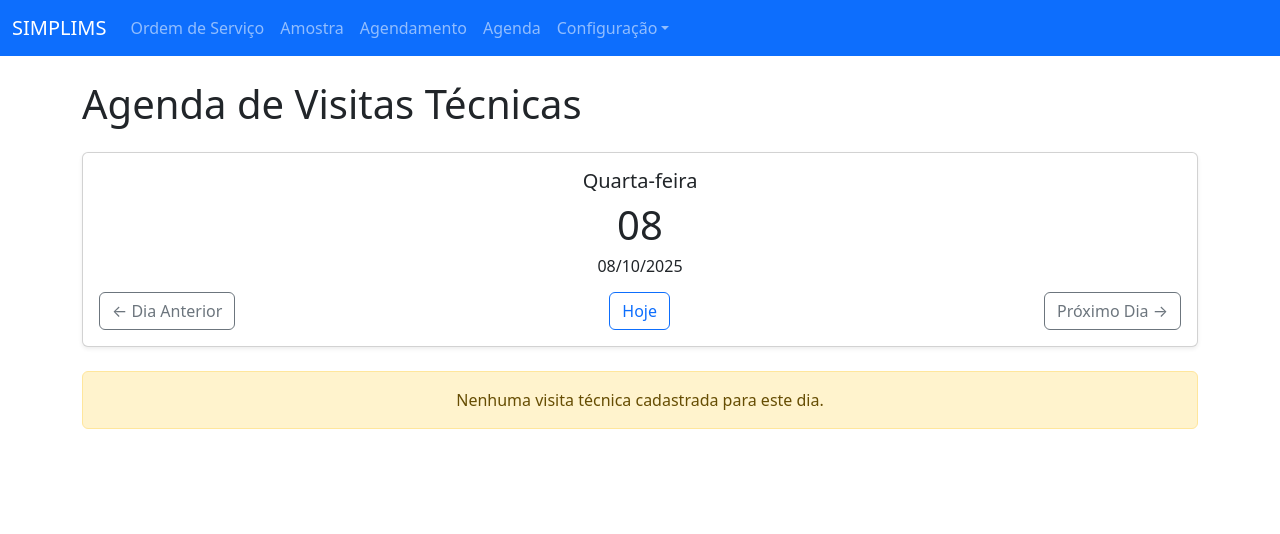
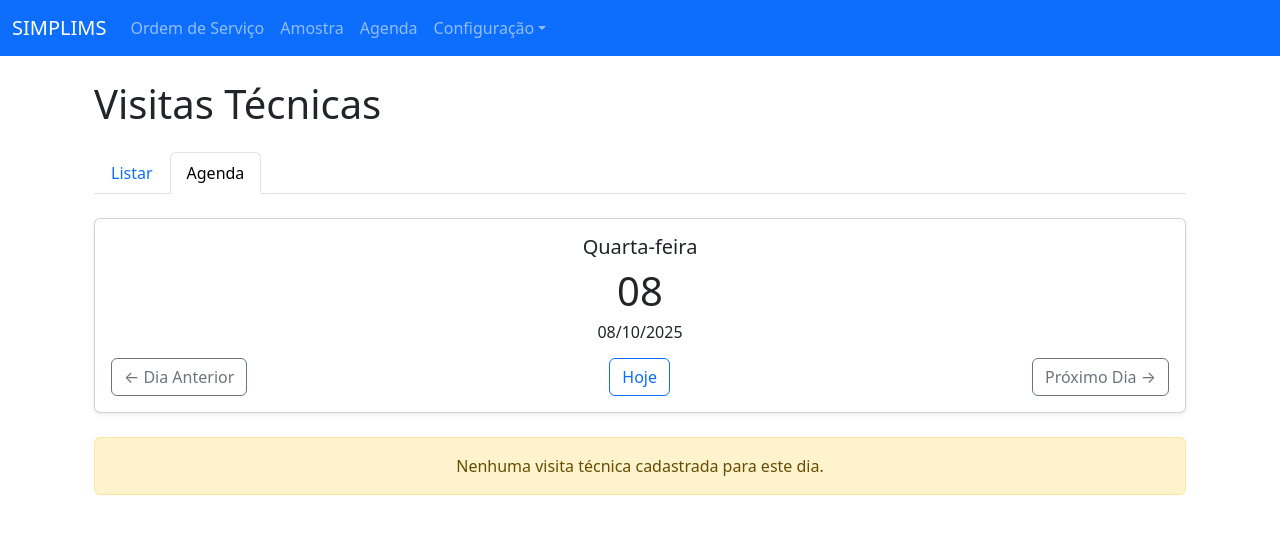
Before and after one commit to SIMPLIMS/projeto, a Django app: page /visita_tecnica/agenda/ in a window 1280 px wide. Shown: the top 534 px of the page. Run offline with Django 4.2, Linux system fonts and the light colour scheme; data that the repository does not hold is empty; parts of the project's set-up code (start-up, migrations or seed data) failed here and were passed over; some libraries are stand-ins or nearby versions.

Commit message:
ajusta link do navbar para agenda e adiciona tab Agenda

```diff
--- a/templates/navbar.html
+++ b/templates/navbar.html
@@ -21,13 +21,9 @@
                 <li class="nav-item">
                     <a class="nav-link" href="#">Amostra</a>
                 </li>
-                <!-- Agendamento -->
-                <li class="nav-item">
-                    <a class="nav-link" href="{% url 'visita_tecnica_listar' %}">Agendamento</a>
-                </li>
                 <!-- Agenda -->
                 <li class="nav-item">
-                    <a class="nav-link" href="{% url 'visita_tecnica_agenda' %}">Agenda</a>
+                    <a class="nav-link" href="{% url 'visita_tecnica_listar' %}">Agenda</a>
                 </li>
                 <!-- Configuração com submenu -->
                 <li class="nav-item dropdown">
--- a/templates/simplims_app/visita_tecnica/agenda.html
+++ b/templates/simplims_app/visita_tecnica/agenda.html
@@ -1,7 +1,19 @@
 {% extends "base.html" %}
 {% block content %}
-    <h1 class="mb-4">Agenda de Visitas Técnicas</h1>
+<div class="container mt-4">
+    <h1 class="mb-4">Visitas Técnicas</h1>
 
+    <!-- Abas de navegação -->
+    <ul class="nav nav-tabs mb-4">
+        <li class="nav-item">
+            <a class="nav-link" href="{% url 'visita_tecnica_listar' %}">Listar</a>
+        </li>
+        <li class="nav-item">
+            <a class="nav-link active" href="{% url 'visita_tecnica_agenda' %}">Agenda</a>
+        </li>
+    </ul>
+
+    <!-- Cabeçalho da Agenda -->
     <div class="card shadow-sm mb-4">
         <div class="card-body text-center">
             <h5>{{ data|date:"l" }}</h5> <!-- Nome do dia da semana -->
@@ -19,6 +31,7 @@
         </div>
     </div>
 
+    <!-- Tabela de visitas -->
     {% if visitas %}
         <table class="table table-striped">
             <thead>
@@ -38,10 +51,8 @@
                         <td>{{ item.responsavel }}</td>
                         <td>{{ item.get_status_display }}</td>
                         <td>
-                            <a href="{% url 'visita_tecnica_editar' item.pk %}"
-                               class="btn btn-sm btn-warning">Editar</a>
-                            <a href="{% url 'visita_tecnica_excluir' item.pk %}"
-                               class="btn btn-sm btn-danger">Excluir</a>
+                            <a href="{% url 'visita_tecnica_editar' item.pk %}" class="btn btn-sm btn-warning">Editar</a>
+                            <a href="{% url 'visita_tecnica_excluir' item.pk %}" class="btn btn-sm btn-danger">Excluir</a>
                         </td>
                     </tr>
                 {% endfor %}
@@ -52,4 +63,5 @@
             Nenhuma visita técnica cadastrada para este dia.
         </div>
     {% endif %}
+</div>
 {% endblock %}
```
Also changed, not shown: templates/simplims_app/visita_tecnica/formulario.html (+18 -10 lines).
